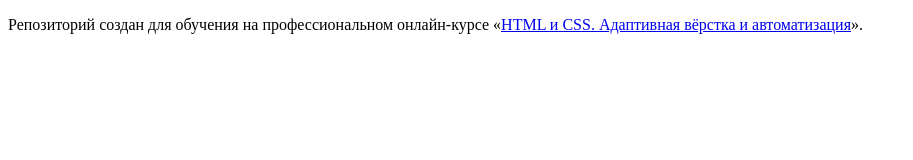
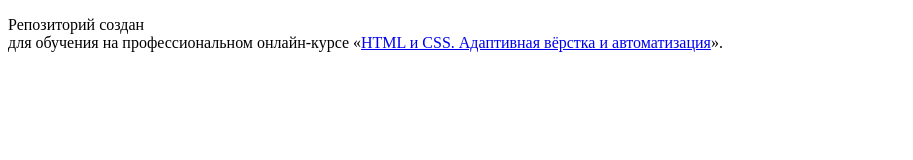
Before and after one commit to htmlacademy-adaptive/1432533-sedona-28, a website: page source/index.html in a window 1280 px wide. Shown: the whole page, without its empty margins (0-913 px from the left). Drawn offline with Linux system fonts and the light colour scheme.

Commit message:
Первое задание

```diff
--- a/source/index.html
+++ b/source/index.html
@@ -6,7 +6,7 @@
   </head>
   <body>
 
-    <p>Репозиторий создан для обучения на профессиональном онлайн‑курсе «<a href="https://htmlacademy.ru/intensive/adaptive">HTML и CSS. Адаптивная вёрстка и автоматизация</a>».</p>
+    <p>Репозиторий создан <br>для обучения на профессиональном онлайн‑курсе «<a href="https://htmlacademy.ru/intensive/adaptive">HTML и CSS. Адаптивная вёрстка и автоматизация</a>».</p>
 
   </body>
 </html>
```
